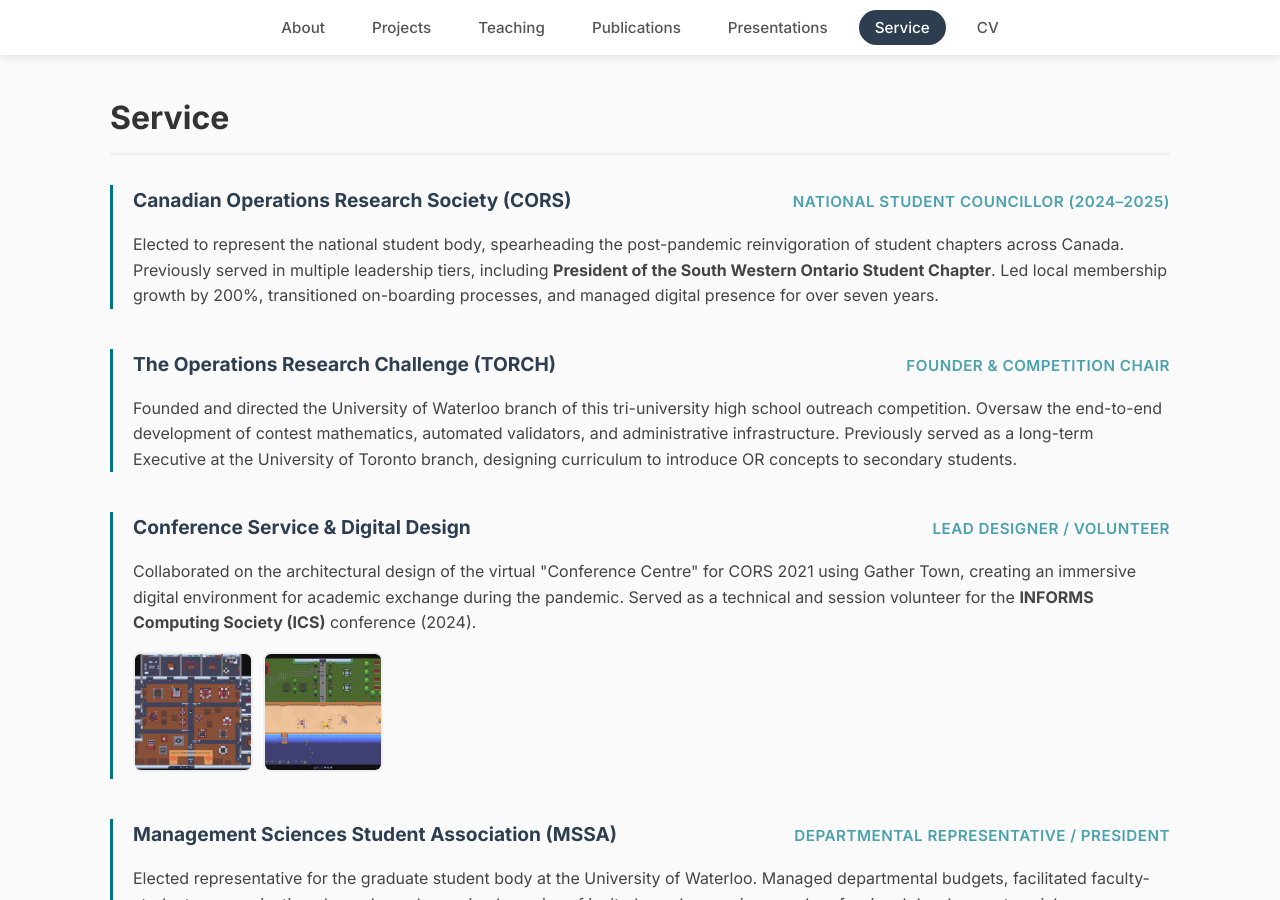
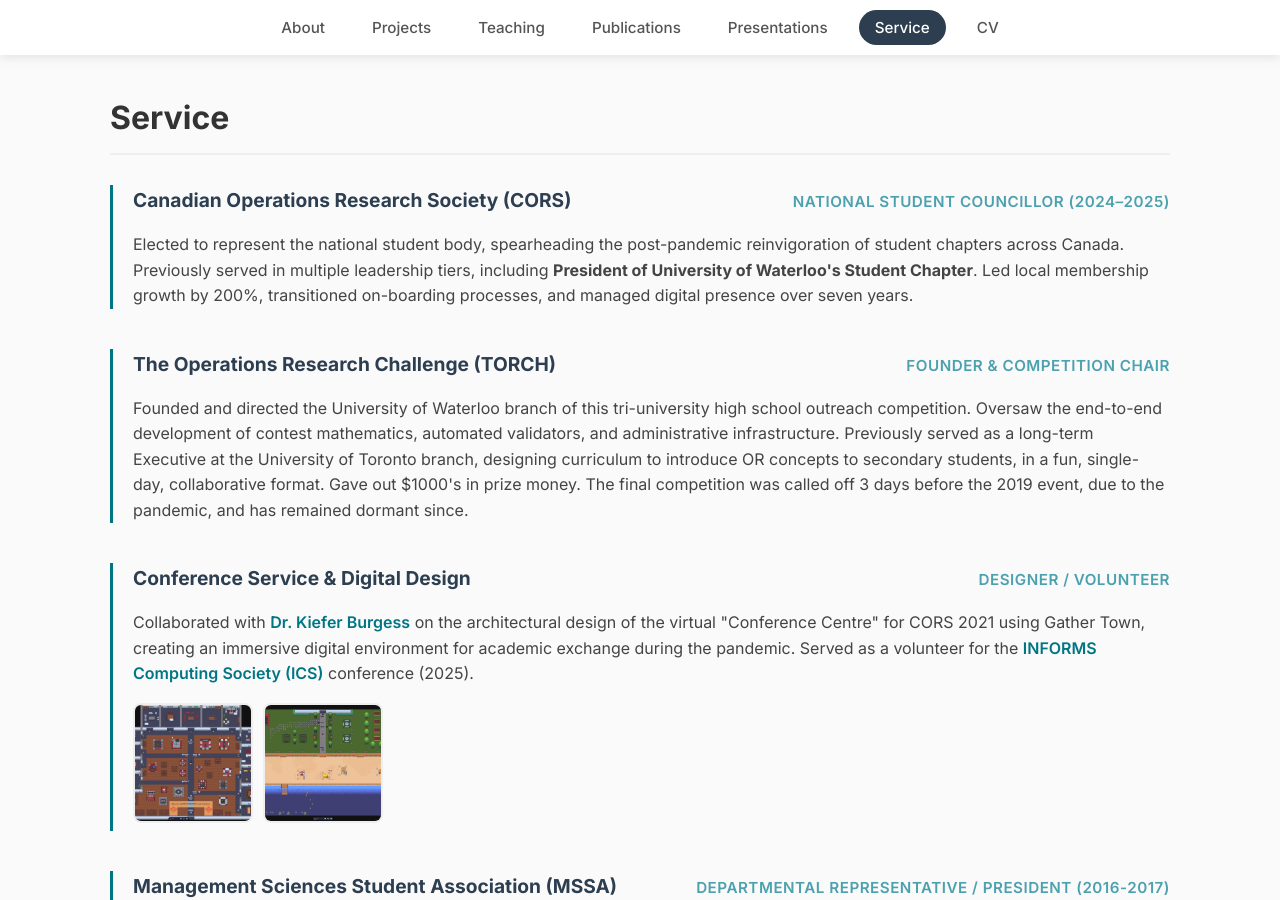
Before and after one commit to DaniRip/DaniRip.github.io, a Jekyll site: the page built from service.md, in a window 1280 px wide and 900 px high, scrolled down 359 px. Built offline with Jekyll 4.4.1, drawn with Linux system fonts in a browser that asks for light colours.

Commit message:
Update service.yml

```diff
--- a/_data/service.yml
+++ b/_data/service.yml
@@ -1,17 +1,17 @@
 - organization: "Canadian Operations Research Society (CORS)"
   role: "National Student Councillor (2024–2025)"
   description: |
-    Elected to represent the national student body, spearheading the post-pandemic reinvigoration of student chapters across Canada. Previously served in multiple leadership tiers, including <b>President of the South Western Ontario Student Chapter</b>. Led local membership growth by 200%, transitioned on-boarding processes, and managed digital presence for over seven years.
+    Elected to represent the national student body, spearheading the post-pandemic reinvigoration of student chapters across Canada. Previously served in multiple leadership tiers, including <b>President of University of Waterloo's Student Chapter</b>. Led local membership growth by 200%, transitioned on-boarding processes, and managed digital presence over seven years.
 
 - organization: "The Operations Research Challenge (TORCH)"
   role: "Founder & Competition Chair"
   description: |
-    Founded and directed the University of Waterloo branch of this tri-university high school outreach competition. Oversaw the end-to-end development of contest mathematics, automated validators, and administrative infrastructure. Previously served as a long-term Executive at the University of Toronto branch, designing curriculum to introduce OR concepts to secondary students.
+    Founded and directed the University of Waterloo branch of this tri-university high school outreach competition. Oversaw the end-to-end development of contest mathematics, automated validators, and administrative infrastructure. Previously served as a long-term Executive at the University of Toronto branch, designing curriculum to introduce OR concepts to secondary students, in a fun, single-day, collaborative format. Gave out $1000's in prize money. The final competition was called off 3 days before the 2019 event, due to the pandemic, and has remained dormant since.
 
 - organization: "Conference Service & Digital Design"
-  role: "Lead Designer / Volunteer"
+  role: "Designer / Volunteer"
   description: |
-    Collaborated on the architectural design of the virtual "Conference Centre" for CORS 2021 using Gather Town, creating an immersive digital environment for academic exchange during the pandemic. Served as a technical and session volunteer for the <b>INFORMS Computing Society (ICS)</b> conference (2024).
+    Collaborated with <a href="https://www.linkedin.com/in/kieferburgess" target="_blank">Dr. Kiefer Burgess</a> on the architectural design of the virtual "Conference Centre" for CORS 2021 using Gather Town, creating an immersive digital environment for academic exchange during the pandemic. Served as a volunteer for the <a href="https://connect.informs.org/computing/home" target="_blank">INFORMS Computing Society (ICS)</a> conference (2025).
   images:
     - src: "/assets/MainGatherRoom.png"
       alt: "Main Gather Room"
@@ -19,6 +19,6 @@
       alt: "Beach Area in Gather Town"
 
 - organization: "Management Sciences Student Association (MSSA)"
-  role: "Departmental Representative / President"
+  role: "Departmental Representative / President (2016-2017)"
   description: |
     Elected representative for the graduate student body at the University of Waterloo. Managed departmental budgets, facilitated faculty-student communication channels, and organized a series of invited speaker seminars and professional development socials.
```
